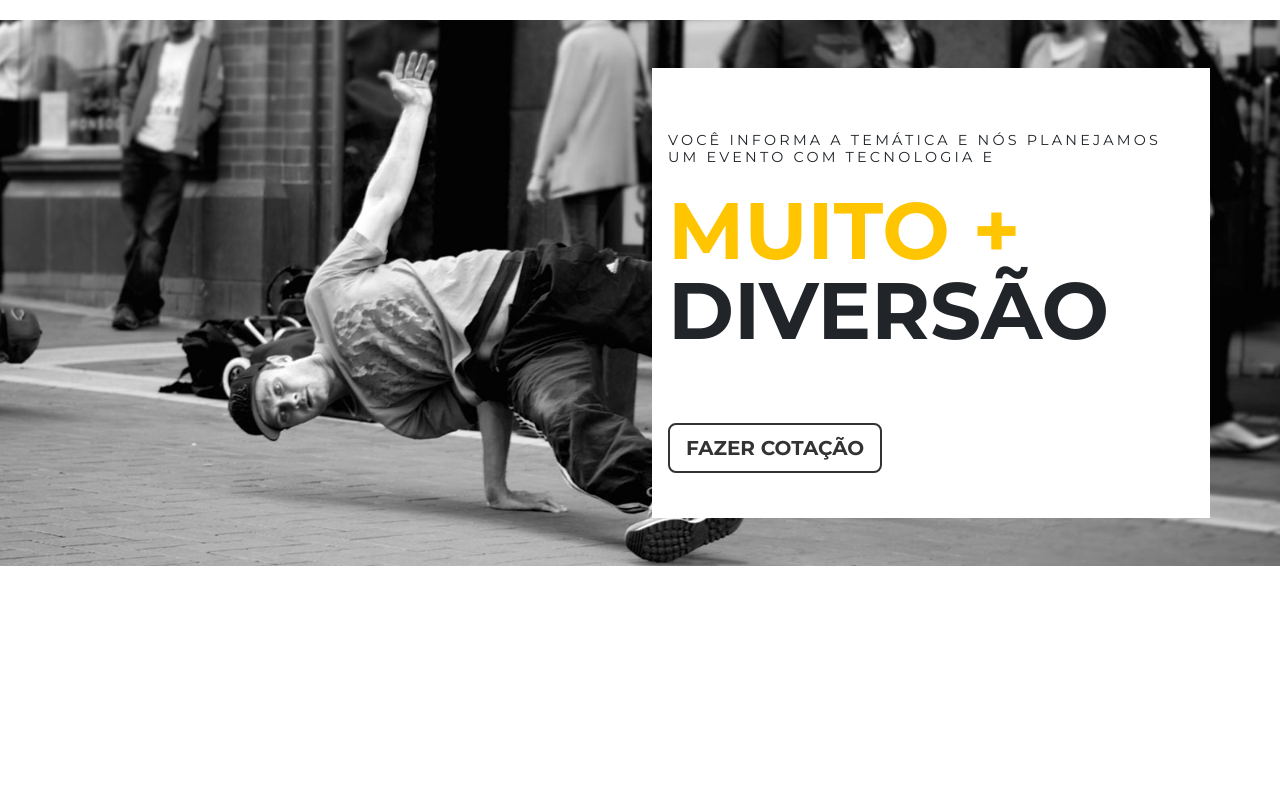
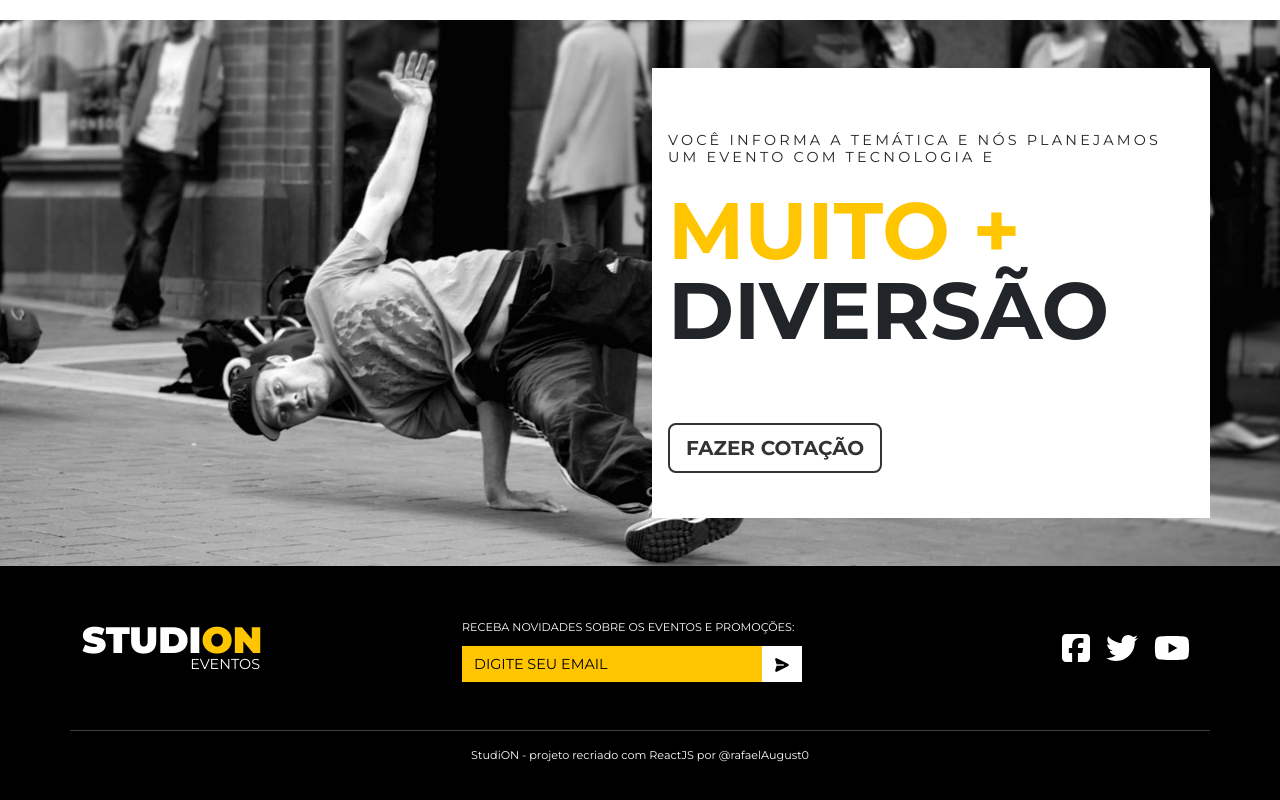
Before and after one commit to rafaelAugust0/StudiON, a React (Create React App) app: page / in a window 1280 px wide. Shown: the part 1489-2289 px from the top of the page. Before the commit the page ends 2055 px from the top, so only its background shows below. Built offline with nearby package versions, Linux system fonts and the light colour scheme.

Commit message:
created new component with styles (FOOTER)

```diff
--- a/package.json
+++ b/package.json
@@ -3,6 +3,9 @@
   "version": "0.1.0",
   "private": true,
   "dependencies": {
+    "@fortawesome/fontawesome-svg-core": "^6.2.1",
+    "@fortawesome/free-brands-svg-icons": "^6.2.1",
+    "@fortawesome/react-fontawesome": "^0.2.0",
     "@testing-library/jest-dom": "^5.16.5",
     "@testing-library/react": "^13.4.0",
     "@testing-library/user-event": "^13.5.0",
--- a/src/App.js
+++ b/src/App.js
@@ -7,6 +7,7 @@ import Carousel from './components/Carousel'
 import Counter from './components/Counter'
 import Institutional from "./components/Institutional";
 import Quotation from './components/Quotation';
+import Footer from './components/Footer';
 
 function App() {
   return (
@@ -16,6 +17,7 @@ function App() {
       <Counter/>
       <Institutional/>
       <Quotation/>
+      <Footer/>
     </div>
   );
 }
--- /dev/null
+++ b/src/components/Footer.js
@@ -0,0 +1,52 @@
+import React from "react";
+import { Col, Container, Row, Form, Button } from "react-bootstrap";
+import { FontAwesomeIcon } from "@fortawesome/react-fontawesome";
+import { faFacebookSquare, faTwitter, faYoutube } from "@fortawesome/free-brands-svg-icons";
+
+import sendForm from '../../src/images/send-form.png'
+
+import './Footer.scss'
+
+const Footer = () => {
+
+    return (
+        <footer className="py-5">
+            <Container>
+                    <Row className="d-flex align-items-center">
+                        <Col href="/">
+                            <div className="d-flex flex-column w-50 logo">
+                                <h1>Studi<span className="yellow">on</span></h1>
+                                <span className="subtitle">eventos</span>
+                            </div>
+                        </Col>
+
+                        <Col className="form align-items-center">
+                            <Form.Label>
+                                <span className="news">Receba novidades sobre os eventos e promoções:</span>
+                            </Form.Label>
+                            <Form className="d-flex">
+                                <Form.Group className="form-newsletter" controlId="formBasicEmail">
+                                    <Form.Control type="email" placeholder="Digite seu email" />
+                                </Form.Group>
+
+                                <Button variant="primary" type="submit">
+                                    <img src={sendForm} alt="send form"/>
+                                </Button>
+                            </Form>
+                        </Col>
+
+                        <Col className="d-flex align-items-center justify-content-lg-end justify-content-center">
+                            <FontAwesomeIcon icon={faFacebookSquare} size="2x" color="#fff" className="mx-2"/>
+                            <FontAwesomeIcon icon={faTwitter} size="2x" color="#fff" className="mx-2"/>
+                            <FontAwesomeIcon icon={faYoutube} size="2x" color="#fff" className="mx-2"/>
+                        </Col>
+
+                        <hr className="mt-5"/>
+                        <small className="text-center"> StudiON - projeto recriado com ReactJS por @rafaelAugust0</small>
+                    </Row>
+            </Container>
+        </footer>
+    )
+}
+
+export default Footer;
--- /dev/null
+++ b/src/components/Footer.scss
@@ -0,0 +1,65 @@
+footer {
+    background-color: #000;
+
+
+    & span.subtitle {
+        text-align: right;
+    }
+
+    & span.news {
+        font-size: 0.7rem;
+        font-weight: 400;
+        line-height: 2ch;
+        text-transform: uppercase;
+    }
+
+    & .form-newsletter {
+        width: 300px;
+
+        & input#formBasicEmail.form-control{
+            border-radius: unset;
+            border: none;
+            height: 100%;
+            background-color: #ffc500;
+            color: #000;
+            font-size: 0.9rem;
+            text-transform: lowercase;
+
+            &:focus {
+                outline: 0;
+                box-shadow: 0 0 0 0;
+            }
+
+            &::placeholder {
+                color: #000;
+                text-transform: uppercase;
+            }
+        }
+    }
+
+    & button.btn.btn-primary {
+        border-radius: unset;
+        border: none;
+        background-color: #fff;
+    }
+
+    & hr {
+        color: #fff;
+    }
+
+    & small {
+        color: #fff;
+        text-transform: none;
+        font-size: 0.7rem;
+    }
+
+    @media screen and (max-width:902px) {
+        & div.logo {
+            margin: auto auto 1rem auto;
+        }
+
+        & div.form {
+            margin-bottom: 2rem;
+        }
+    }
+}
```
Also changed, not shown: src/images/send-form.png (added), 1 other file (tests, documents, lock files or other folders).
